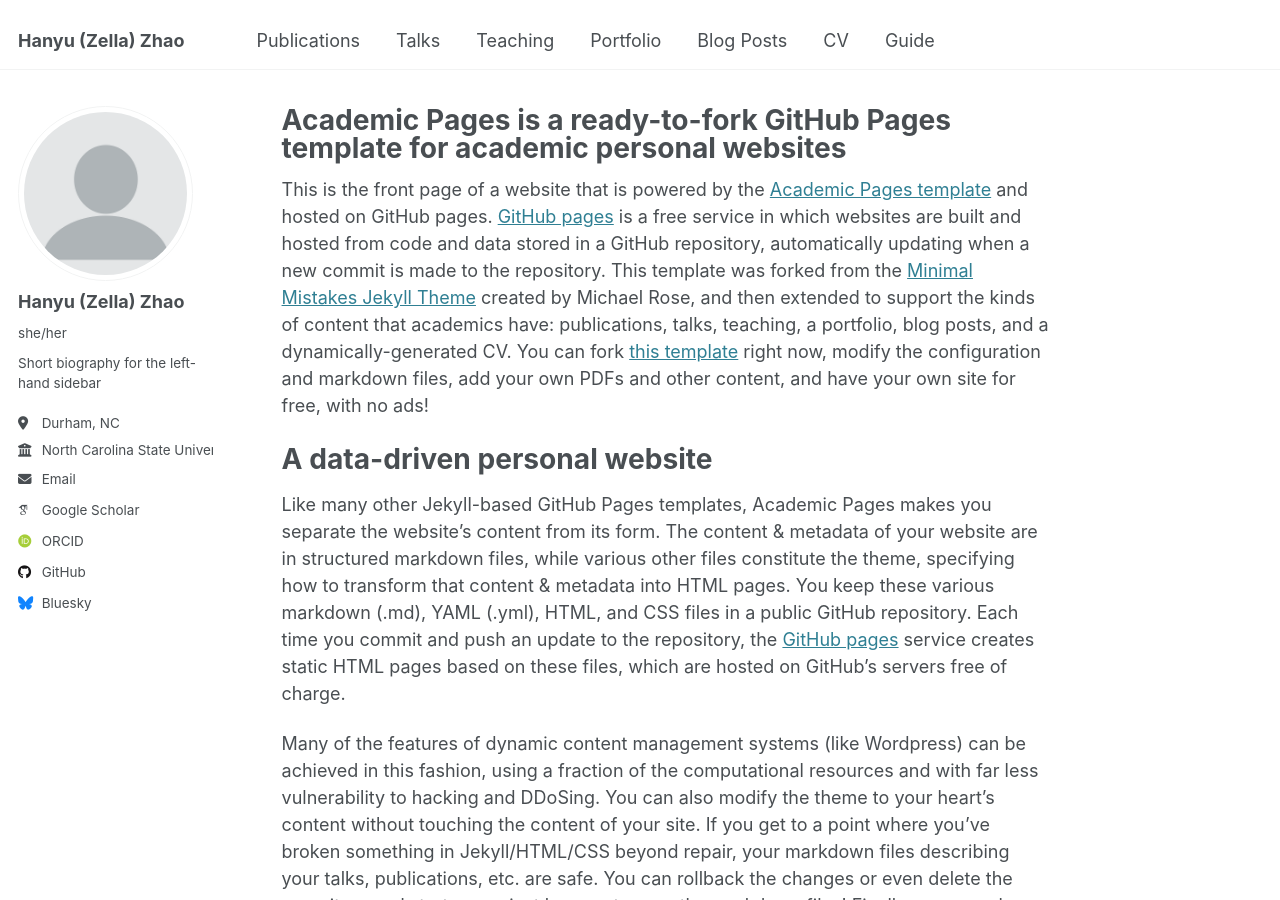
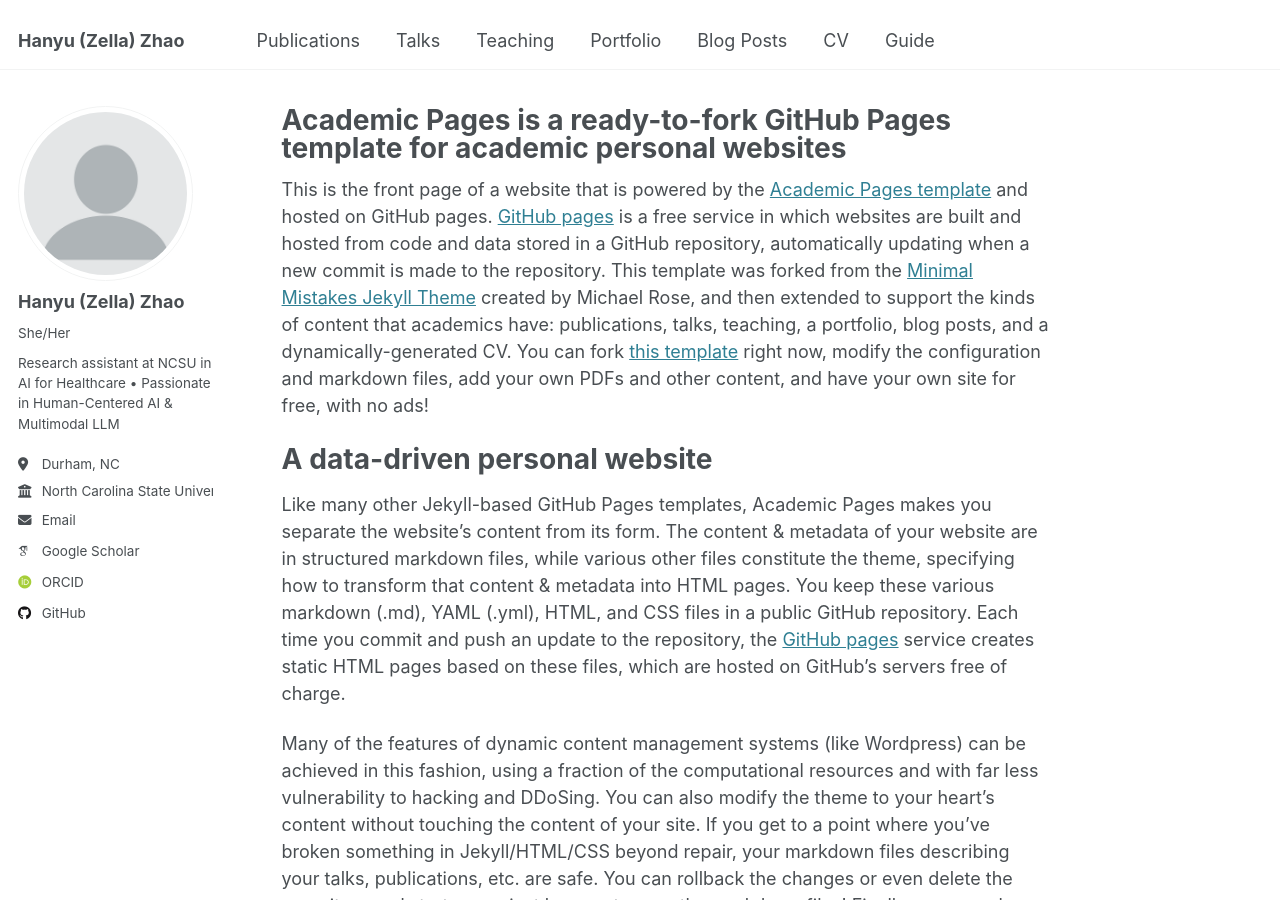
Before and after one commit to therealzella/therealzella.github.io, a Jekyll site: the page built from _pages/about.md, in a window 1280 px wide and 900 px high. Built offline with Jekyll 4.4.1, drawn with Linux system fonts in a browser that asks for light colours; some web fonts are replaced.

Commit message:
Update _config.yml

```diff
--- a/_config.yml
+++ b/_config.yml
@@ -24,8 +24,8 @@ author:
   # Biographic information
   avatar           : "profile.png"
   name             : "Hanyu (Zella) Zhao"
-  pronouns         : "she/her"
-  bio              : "Short biography for the left-hand sidebar"
+  pronouns         : "She/Her"
+  bio              : "Research assistant at NCSU in AI for Healthcare • Passionate in Human-Centered AI & Multimodal LLM"
   location         : "Durham, NC"
   employer         : "North Carolina State University"
   uri              : # URL
@@ -50,7 +50,7 @@ author:
   stackoverflow    : # User number or user number and name (i.e., use "1" or "1/jeff-atwood")
 
   # Social media
-  bluesky          : "bsky.app" # Replace this with you Bluesky username
+  #bluesky          : "bsky.app" # Replace this with you Bluesky username
   facebook         : # Username
   flickr           : # Username
   foursquare       : # Username
```
